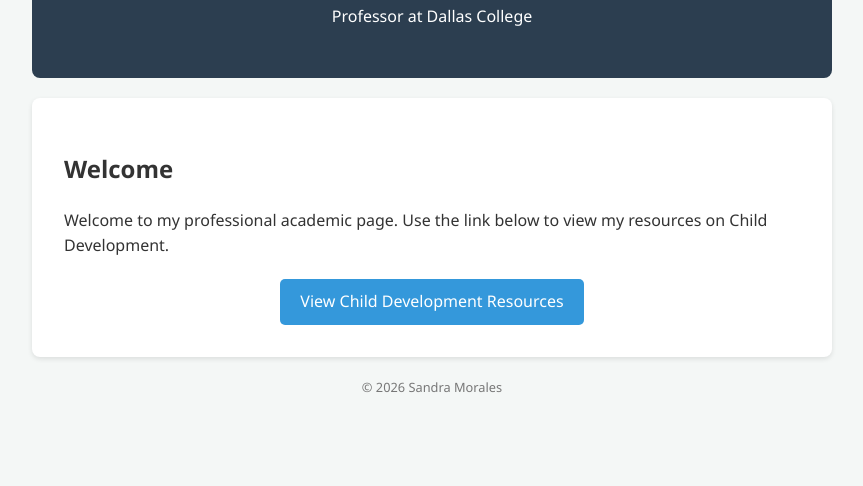
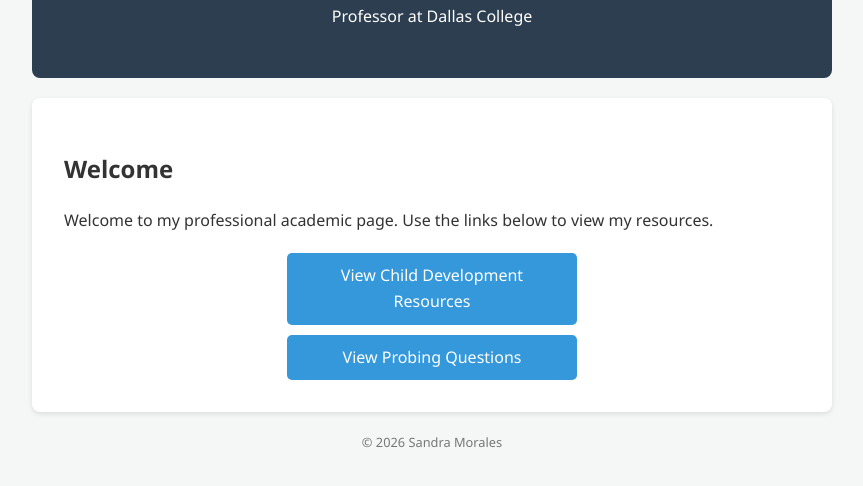
Before and after one commit to sandramorale/ai_one, a plain HTML site: page index.html in a window 1280 px wide. Shown: the part 142-628 px from the top of the page, without its empty margins (208-1071 px from the left). Drawn offline with Linux system fonts and the light colour scheme.

Commit message:
Update index.html

```diff
--- a/index.html
+++ b/index.html
@@ -31,6 +31,10 @@
         .link-container {
             margin-top: 20px;
             text-align: center;
+            display: flex;
+            flex-direction: column;
+            gap: 10px;
+            align-items: center;
         }
         a {
             display: inline-block;
@@ -40,6 +44,7 @@
             text-decoration: none;
             border-radius: 5px;
             transition: background 0.3s;
+            width: 250px; /* Uniform width for links */
         }
         a:hover {
             background-color: #2980b9;
@@ -61,10 +66,11 @@
 
     <main>
         <h2>Welcome</h2>
-        <p>Welcome to my professional academic page. Use the link below to view my resources on Child Development.</p>
+        <p>Welcome to my professional academic page. Use the links below to view my resources.</p>
 
         <div class="link-container">
             <a href="child_development.html">View Child Development Resources</a>
+            <a href="probingquestions.html">View Probing Questions</a>
         </div>
     </main>
 
@@ -73,7 +79,6 @@
     </footer>
 
     <script>
-        // Simple script to log a welcome message to the console
         document.addEventListener('DOMContentLoaded', () => {
             console.log("Welcome to Sandra Morales' academic website.");
             const nameElement = document.getElementById('name');
```
